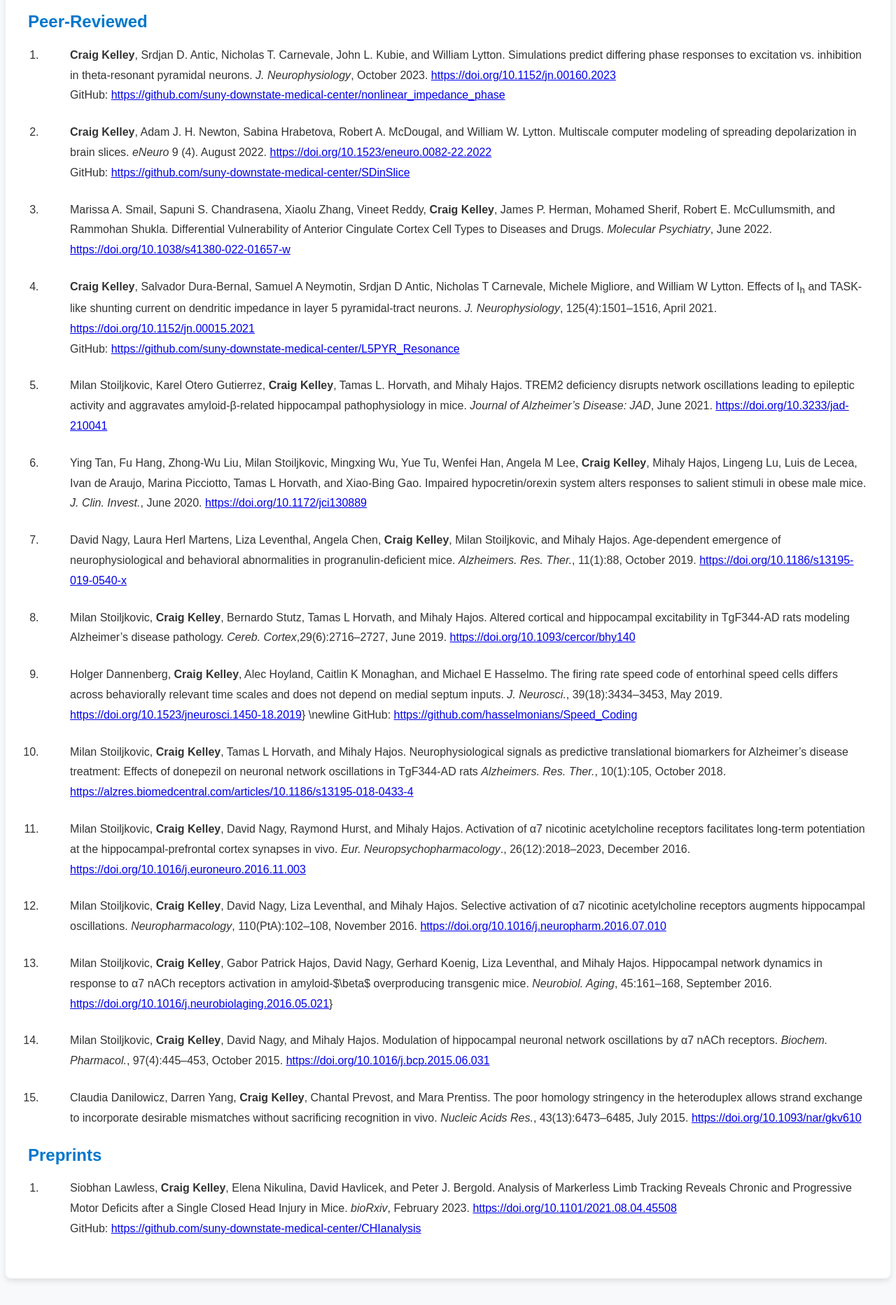
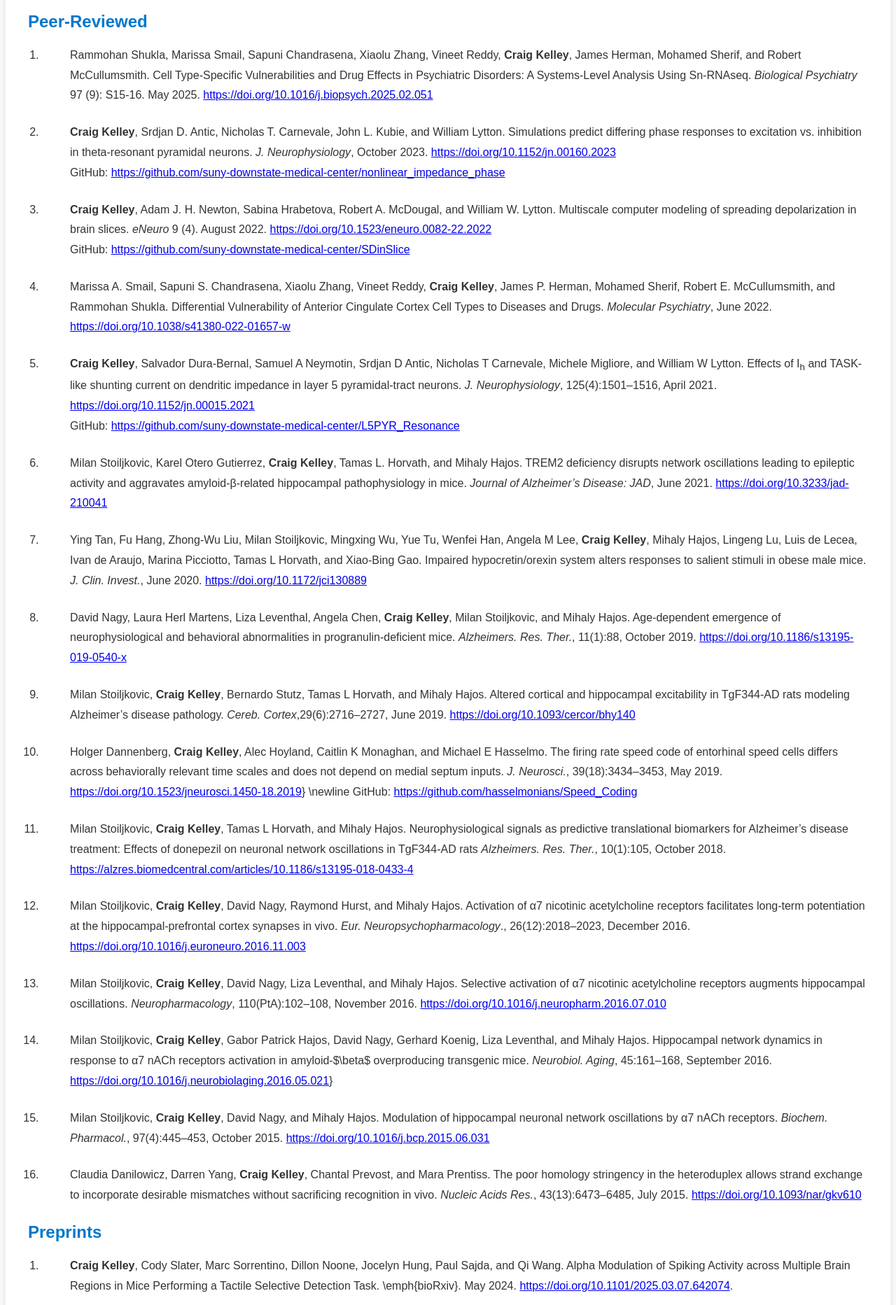
Before and after one commit to kelley92/kelley92.github.io, a plain HTML site: page publications.html in a window 1280 px wide. Shown: the part 175-2040 px from the top of the page at 70% size. Drawn offline with Linux system fonts and the light colour scheme.

Commit message:
update pubs

```diff
--- a/publications.html
+++ b/publications.html
@@ -27,6 +27,12 @@
 
             <h2>Peer-Reviewed</h2>
             <ol>
+                <li>
+                Rammohan Shukla, Marissa Smail, Sapuni Chandrasena, Xiaolu Zhang, Vineet Reddy, <strong>Craig Kelley</strong>, James Herman, Mohamed Sherif, and Robert McCullumsmith.
+                Cell Type-Specific Vulnerabilities and Drug Effects in Psychiatric Disorders: A Systems-Level Analysis Using Sn-RNAseq. <em>Biological Psychiatry</em> 97 (9): S15-16.
+                May 2025. <a href="https://doi.org/10.1016/j.biopsych.2025.02.051" target="_blank">https://doi.org/10.1016/j.biopsych.2025.02.051</a>
+                </li>
+
                 <li>
                 <strong>Craig Kelley</strong>, Srdjan D. Antic, Nicholas T. Carnevale, John L. Kubie, and William Lytton.
                 Simulations predict differing phase responses to excitation vs. inhibition in theta-resonant pyramidal neurons.
@@ -130,6 +136,11 @@
             <h2>Preprints</h2>
             <ol>
                 <li>
+                <strong>Craig Kelley</strong>, Cody Slater, Marc Sorrentino, Dillon Noone, Jocelyn Hung, Paul Sajda, and Qi Wang.
+                Alpha Modulation of Spiking Activity across Multiple Brain Regions in Mice Performing a Tactile Selective Detection Task. \emph{bioRxiv}.
+                May 2024. <a href="https://doi.org/10.1101/2025.03.07.642074" target=blank>https://doi.org/10.1101/2025.03.07.642074</a>.
+                </li>
+                <li>
                 Siobhan Lawless, <strong>Craig Kelley</strong>, Elena Nikulina, David Havlicek, and Peter J. Bergold.
                 Analysis of Markerless Limb Tracking Reveals Chronic and Progressive Motor Deficits after a Single Closed Head Injury in Mice.
                 <em>bioRxiv</em>, February 2023.
```
